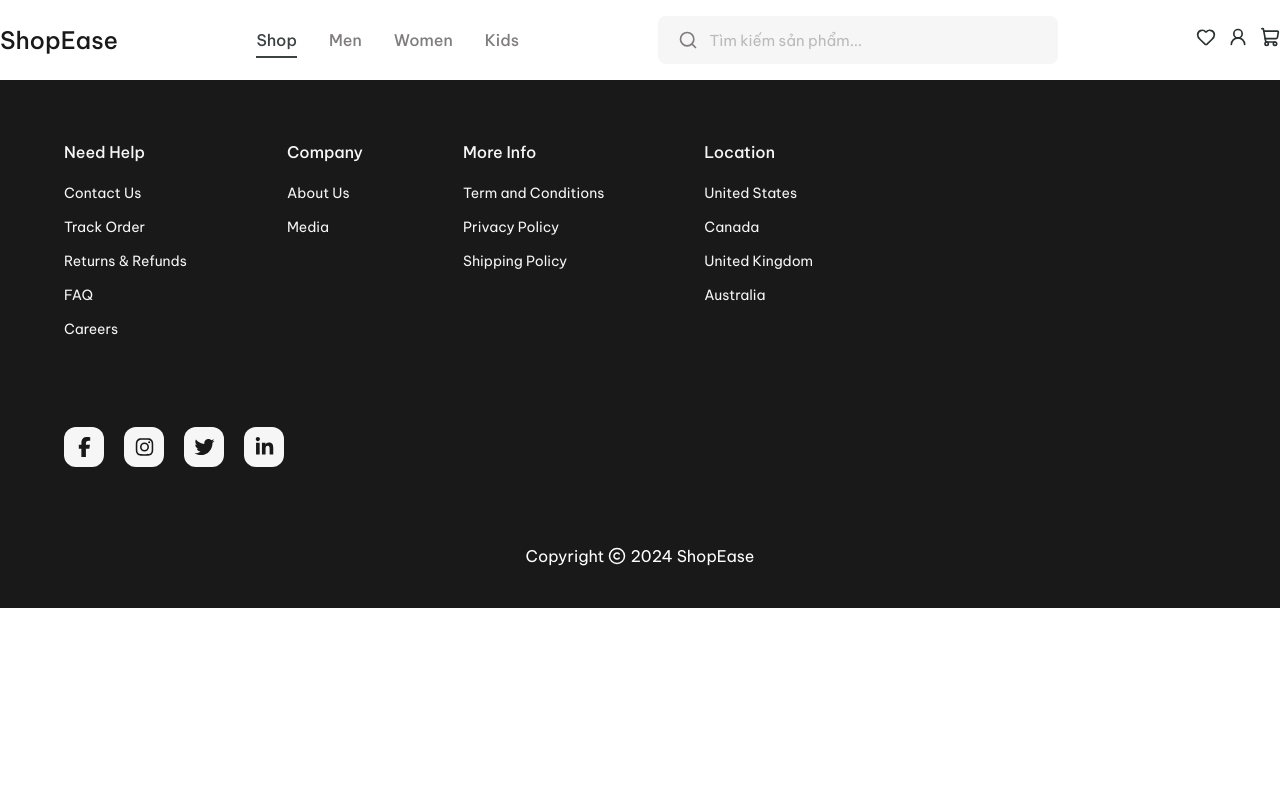
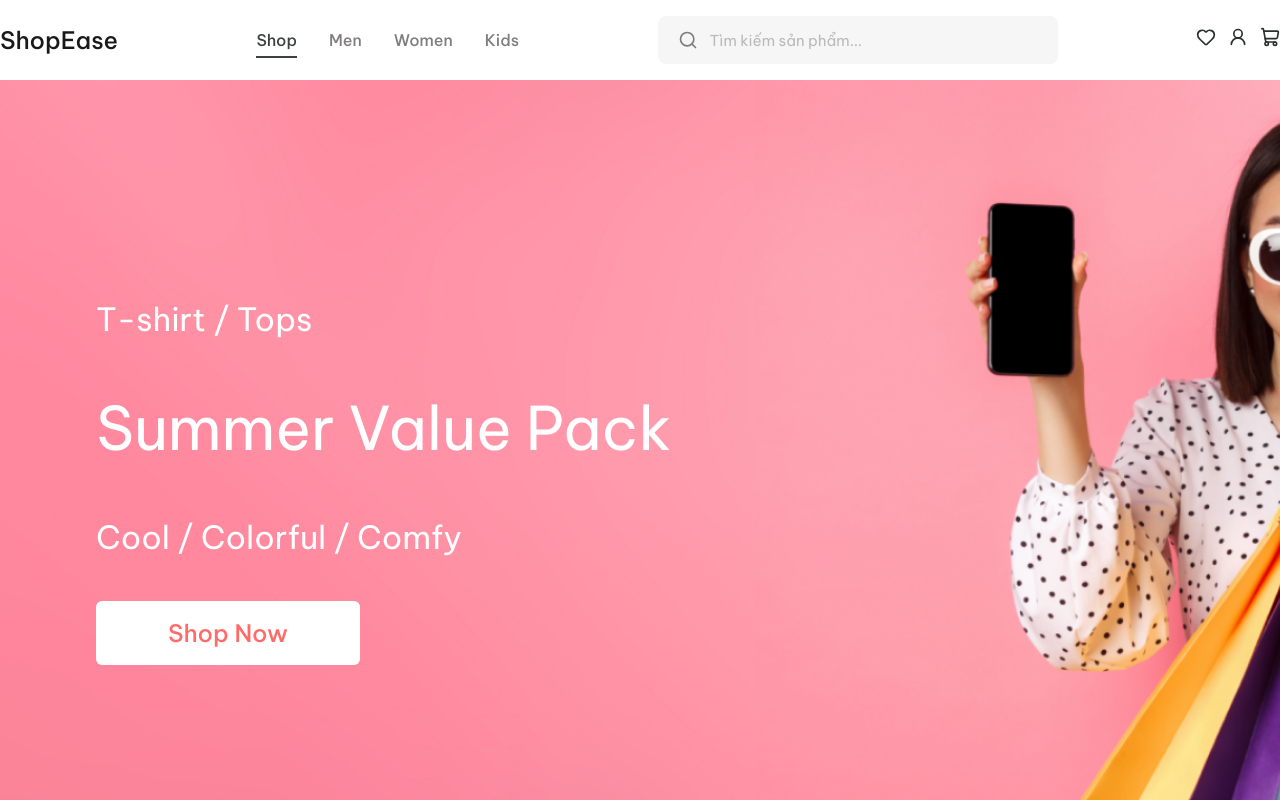
Before and after one commit to maitatduydev/fashion-store, a React (Vite) app in the folder frontend/: page / in a window 1280 px wide. Shown: the top 800 px of the page. Built offline with nearby package versions, Linux system fonts and the light colour scheme.

Commit message:
feat: add HeroBanner component with background image and content

```diff
--- a/frontend/src/layouts/MainLayout.jsx
+++ b/frontend/src/layouts/MainLayout.jsx
@@ -1,11 +1,14 @@
+import { Outlet } from "react-router-dom";
 import Footer from "../components/Footer/Footer";
 import Header from "../components/Header/Header";
 
-export default function MainLayout({ children }) {
+export default function MainLayout() {
     return (
         <>
             <Header />
-            <main>{children}</main>
+            <main>
+                <Outlet />
+            </main>
             <Footer />
         </>
     );
--- /dev/null
+++ b/frontend/src/pages/Home/HeroBanner.jsx
@@ -0,0 +1,23 @@
+import HeroBannerImage from "../../assets/images/banner.png";
+
+export default function HeroBanner() {
+    return (
+        <div
+            className="relative flex items-center justify-start h-svh w-full bg-cover bg-no-repeat"
+            style={{
+                backgroundImage: `url(${HeroBannerImage})`,
+            }}
+        >
+            <div className="absolute inset-0 flex items-center">
+                <main className="flex flex-col gap-10 px-10 lg:px-24">
+                    <p className="text-white text-[32px]">T-shirt / Tops</p>
+                    <h1 className="text-white text-[60px]">Summer Value Pack</h1>
+                    <p className="text-white text-[32px]">Cool / Colorful / Comfy</p>
+                    <button className="bg-white self-start cursor-pointer transition duration-300 text-[#FF6B6B] text-2xl font-medium px-18 py-4 rounded-md hover:bg-gray-200">
+                        Shop Now
+                    </button>
+                </main>
+            </div>
+        </div>
+    );
+}
--- a/frontend/src/pages/Home/Home.jsx
+++ b/frontend/src/pages/Home/Home.jsx
@@ -1,5 +1,10 @@
 import Header from "../../components/Header/Header";
+import HeroBanner from "./HeroBanner";
 
 export default function Home() {
-    return <></>;
+    return (
+        <>
+            <HeroBanner />
+        </>
+    );
 }
```
Also changed, not shown: frontend/src/assets/images/banner.png (added).
